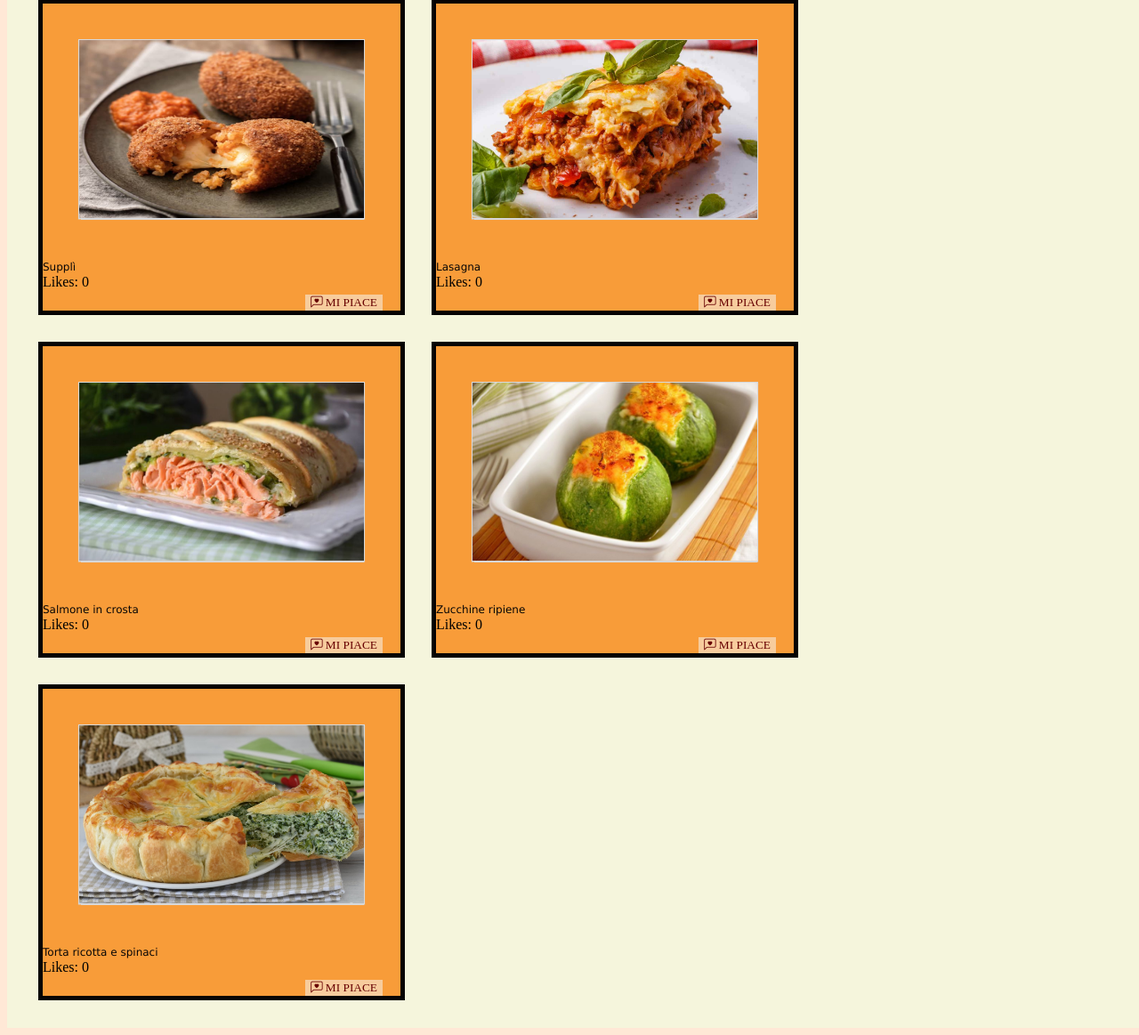
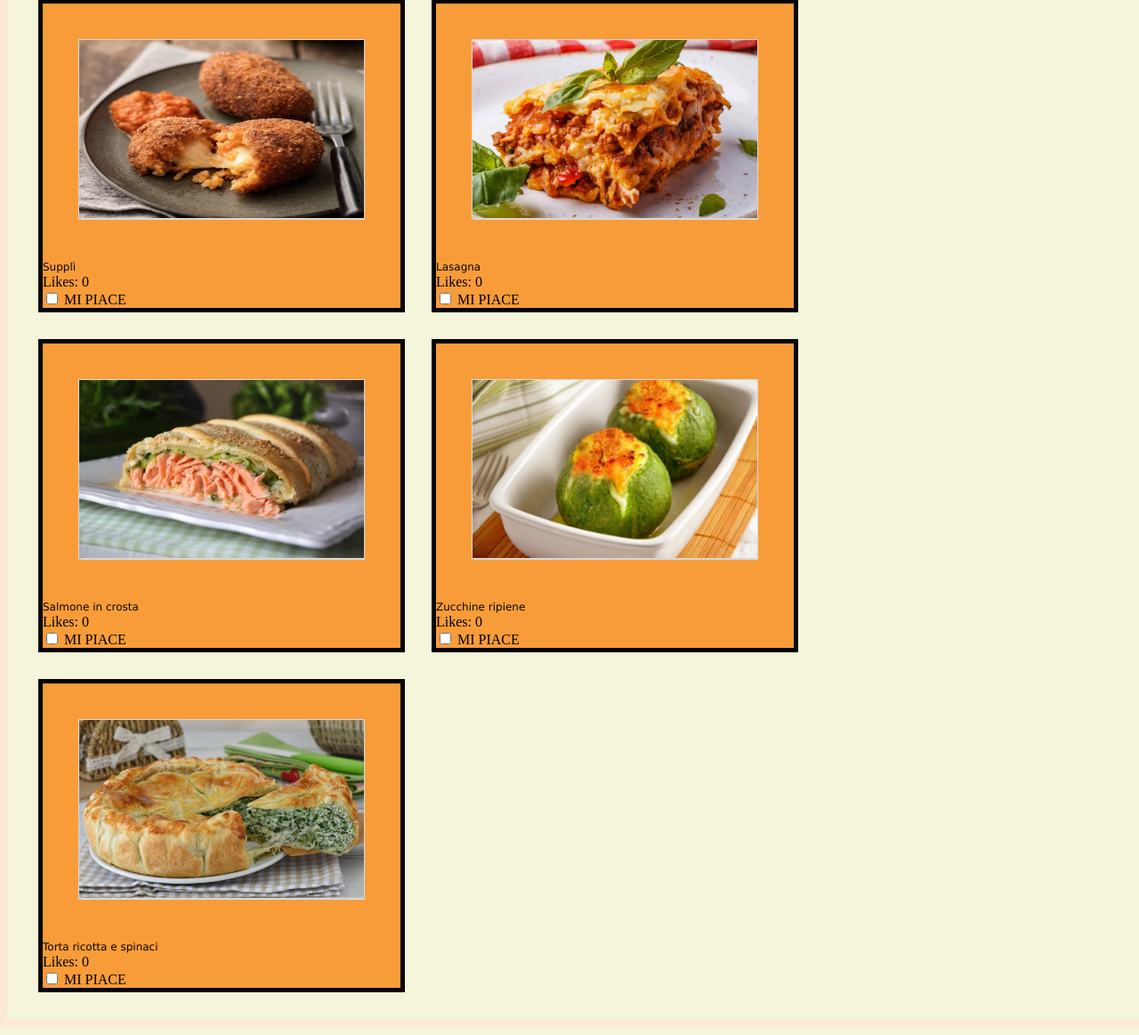
Before and after one commit to cooking-forum/cooking, a PHP site: page /like/like.html in a window 1280 px wide. Shown: the part 602-1765 px from the top of the page at 89% size. Run offline with PHP 8.4, Linux system fonts and the light colour scheme.

Commit message:
commit con checkbox

```diff
--- a/like/like.css
+++ b/like/like.css
@@ -55,6 +55,16 @@ img {
     border-color: black;
 }
 
+.likeButtons {
+    float: right;
+    background-color: #f7cc9d;
+    margin-top: 5px;
+    margin-right: 340px;
+    color:rgb(103, 0, 0);
+    font-family:'Times New Roman', Times, serif;
+    border: 1px;
+    border-color: black;
+}
 
 h1{
     text-align: center;
--- a/like/like.html
+++ b/like/like.html
@@ -53,15 +53,19 @@
             <ul id="griglia">
                 <li v-for="(ricetta, index) in variants" :key="ricetta.id">
                     <a href="#"> <img class="imgw200" :src="getPicPath(ricetta)"> <br> {{ricetta.name}} </a> <br>
-                    <div class="likeButtons" id="likeDiv"> Likes: {{ricetta.likes}}
-                        <br>
-                        <button class="btn" id="likeButton" v-on:click="changeStato(index)"> <i class="bi bi-chat-left-heart"></i> MI PIACE </button>
-                    </div>
+                    Likes: {{ricetta.likes}}
+                    <br>
 
-
+                    <label>
+                        <input type="checkbox" @click="changeStato(index)" :on-icon="'mdi-heart'" :off-icon="'mdi-home'"> MI PIACE
+                    </label>
 
 
                     <!--
+                    <button class="likeButtons" type="button" @click="changeStato(index)" :class="[ { 'selected': selected} ]">
+                        <i class="bi bi-chat-left-heart"></i> MI PIACE
+                    </button>
+
                     <a href="#"> <img class="imgw200" :src="getPicPath(ricetta)"> <br> {{ricetta.name}} </a> <br>
                     <div class="likeButtons" id="likeDiv '+{{index}}'"> Likes: {{ricetta.likes}}
                         <br>
--- a/like/like.js
+++ b/like/like.js
@@ -31,7 +31,6 @@ let appLike = Vue.createApp({
         },
 
         getPicPath(ricetta) { return ricetta.image; }
-
     }
 });
 
```
